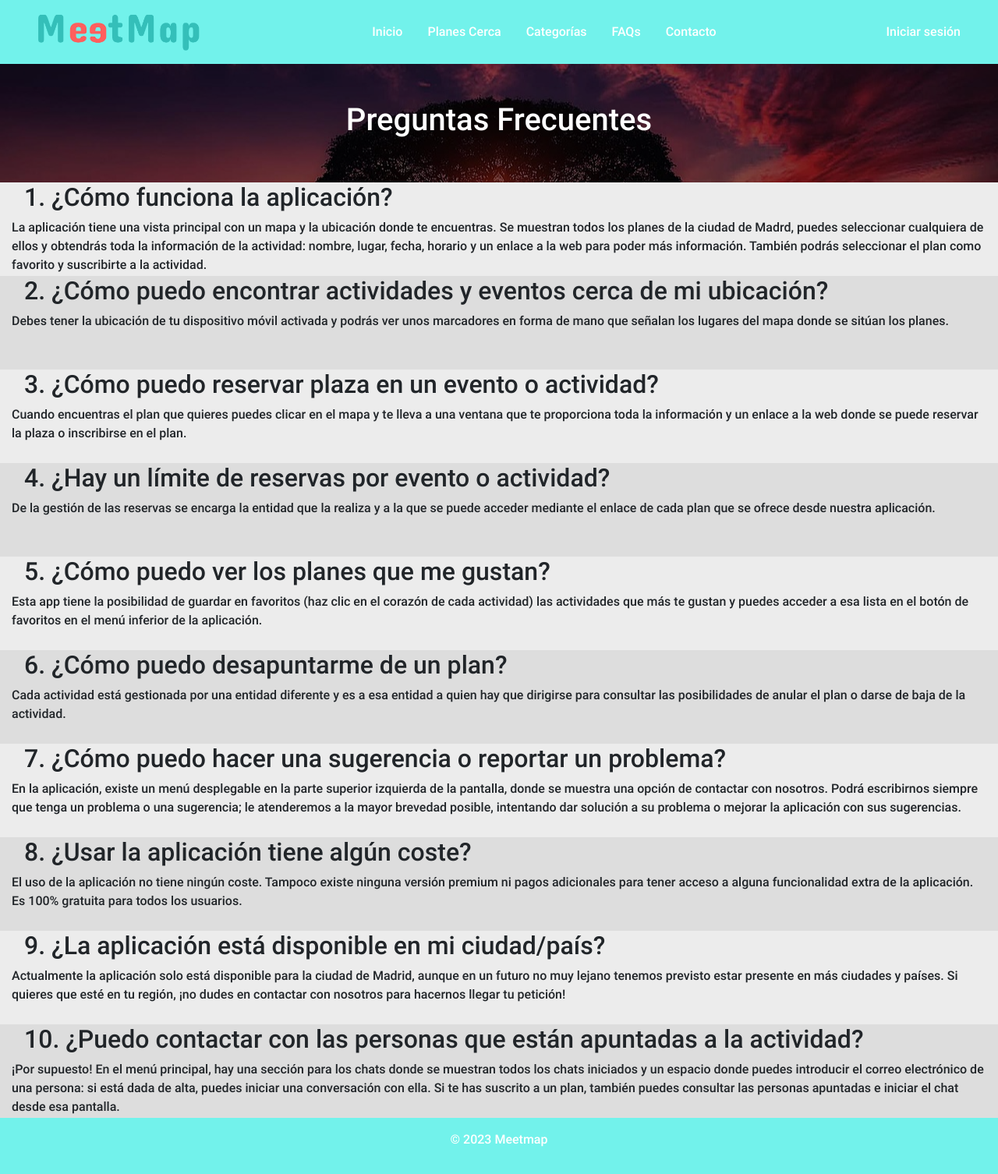
After one commit to AntonioSoto01/meetmap23-24, a PHP site: page /FAQs.php in a window 1280 px wide. The commit adds this page. Shown: the whole page at 78% size. Run offline with PHP 8.4, Linux system fonts and the light colour scheme; some libraries are stand-ins or nearby versions.

Commit message:
added faqs

```diff
--- /dev/null
+++ b/public/FAQs.php
@@ -0,0 +1,67 @@
+<?php
+
+$arraypreguntas = ['1. ¿Cómo funciona la aplicación?','2. ¿Cómo puedo encontrar actividades y eventos cerca de mi ubicación?','3. ¿Cómo puedo reservar plaza en un evento o actividad?','4. ¿Hay un límite de reservas por evento o actividad?','5. ¿Cómo puedo ver los planes que me gustan?','6. ¿Cómo puedo desapuntarme de un plan?','7. ¿Cómo puedo hacer una sugerencia o reportar un problema?','8. ¿Usar la aplicación tiene algún coste?','9. ¿La aplicación está disponible en mi ciudad/país?','10. ¿Puedo contactar con las personas que están apuntadas a la actividad?'];
+
+$arrayrespuestas = ['La aplicación tiene una vista principal con un mapa y la ubicación donde te encuentras. Se muestran todos los planes de la ciudad de Madrd, puedes seleccionar cualquiera de ellos y obtendrás toda la información de la actividad: nombre, lugar, fecha, horario y un enlace a la web para poder más información. También podrás seleccionar el plan como favorito y suscribirte a la actividad.',
+                    'Debes tener la ubicación de tu dispositivo móvil activada y podrás ver unos marcadores en forma de mano que señalan los lugares del mapa donde se sitúan los planes.',
+                    'Cuando encuentras el plan que quieres puedes clicar en el mapa y te lleva a una ventana que te proporciona toda la información y un enlace a la web donde se puede reservar la plaza o inscribirse en el plan.',
+                    'De la gestión de las reservas se encarga la entidad que la realiza y a la que se puede acceder mediante el enlace de cada plan que se ofrece desde nuestra aplicación.',
+                    'Esta app tiene la posibilidad de guardar en favoritos (haz clic en el corazón de cada actividad) las actividades que más te gustan y puedes acceder a esa lista en el botón de favoritos en el menú inferior de la aplicación.',
+                    'Cada actividad está gestionada por una entidad diferente y es a esa entidad a quien hay que dirigirse para consultar las posibilidades de anular el plan o darse de baja de la actividad.',
+                    'En la aplicación, existe un menú desplegable en la parte superior izquierda de la pantalla, donde se muestra una opción de contactar con nosotros. Podrá escribirnos siempre que tenga un problema o una sugerencia; le atenderemos a la mayor brevedad posible, intentando dar solución a su problema o mejorar la aplicación con sus sugerencias.',
+                    'El uso de la aplicación no tiene ningún coste. Tampoco existe ninguna versión premium ni pagos adicionales para tener acceso a alguna funcionalidad extra de la aplicación. Es 100% gratuita para todos los usuarios.',
+                    'Actualmente la aplicación solo está disponible para la ciudad de Madrid, aunque en un futuro no muy lejano tenemos previsto estar presente en más ciudades y países. Si quieres que esté en tu región, ¡no dudes en contactar con nosotros para hacernos llegar tu petición!',
+                    '¡Por supuesto! En el menú principal, hay una sección para los chats donde se muestran todos los chats iniciados y un espacio donde puedes introducir el correo electrónico de una persona: si está dada de alta, puedes iniciar una conversación con ella. Si te has suscrito a un plan, también puedes consultar las personas apuntadas e iniciar el chat desde esa pantalla.'];
+?>
+
+<!DOCTYPE html>
+<html>
+<head>
+    <title>Contacto</title>
+    <meta charset="UTF-8" />
+    <meta name="author" content="Daniel García Ayala"/>
+    <meta name="description" content="Mapa"/>
+    <meta name="editor" content="Manual"/>
+    <meta name="keywords" lang="es" content=""/>
+    <link href="https://stackpath.bootstrapcdn.com/bootstrap/4.5.2/css/bootstrap.min.css" rel="stylesheet">
+    <link rel="stylesheet" type="text/css" href="./styles.css">
+    <script src="https://cdn.jsdelivr.net/npm/@popperjs/core@2.11.8/dist/umd/popper.min.js" integrity="sha384-I7E8VVD/ismYTF4hNIPjVp/Zjvgyol6VFvRkX/vR+Vc4jQkC+hVqc2pM8ODewa9r" crossorigin="anonymous"></script>
+<script src="https://cdn.jsdelivr.net/npm/bootstrap@5.3.2/dist/js/bootstrap.min.js" integrity="sha384-BBtl+eGJRgqQAUMxJ7pMwbEyER4l1g+O15P+16Ep7Q9Q+zqX6gSbd85u4mG4QzX+" crossorigin="anonymous"></script>
+    <script src="https://maps.googleapis.com/maps/api/js?key=YOUR_API_KEY&callback=iniciarMap" async defer></script>
+</head>
+<body>
+<?php
+require_once("header.php");
+?>
+    <div class="container-fluid">
+        <div class="row">
+            <div class="col-md-12 bg-primary py-5 text-center background-image">
+                <div class="container">
+                    <h1 class="text-white">Preguntas Frecuentes</h1>
+                </div>
+            </div>
+        </div>
+
+        <div class="row">
+            <?php
+            for ($i = 0; $i < count($arraypreguntas); $i++) {
+                $class = $i % 2 === 0 ? 'bg-plan-par' : 'bg-plan-impar';
+            ?>
+                <div class="col-md-12 section section-faqs <?=$class ?>">
+                    <h2 class="section-title ml-3"><?=$arraypreguntas[$i] ?></h2>
+                    <p class="section-description"><?=$arrayrespuestas[$i] ?></p>
+                </div>
+            <?php } ?>
+        </div>
+    </div>
+<?php
+require_once("footer.php");
+?>
+
+    <!-- Scripts -->
+    <script src="./script.js"></script>
+    <script src="https://ajax.googleapis.com/ajax/libs/jquery/3.5.1/jquery.min.js"></script>
+    <script src="https://cdnjs.cloudflare.com/ajax/libs/popper.js/1.16.0/umd/popper.min.js"></script>
+    <script src="https://stackpath.bootstrapcdn.com/bootstrap/4.5.2/js/bootstrap.min.js"></script>
+</body>
+</html>
--- a/public/header.php
+++ b/public/header.php
@@ -8,7 +8,7 @@
                     <li class="nav-item"><a href="index.php" class="nav-link text-white">Inicio</a></li>
                     <li class="nav-item"><a href="planes.php" class="nav-link text-white">Planes Cerca</a></li>
                     <li class="nav-item"><a href="planes.php" class="nav-link text-white">Categorías</a></li>
-                    <li class="nav-item"><a href="#" class="nav-link text-white">FAQs</a></li>
+                    <li class="nav-item"><a href="FAQs.php" class="nav-link text-white">FAQs</a></li>
                     <li class="nav-item"><a href="contacto.php" class="nav-link text-white">Contacto</a></li>
                 </ul>
             </nav>
--- a/public/styles.css
+++ b/public/styles.css
@@ -221,3 +221,7 @@ body {
 .section-contacto{
     height: 50vh;
 }
+
+.section-faqs{
+    height: 15vh;
+}
```
